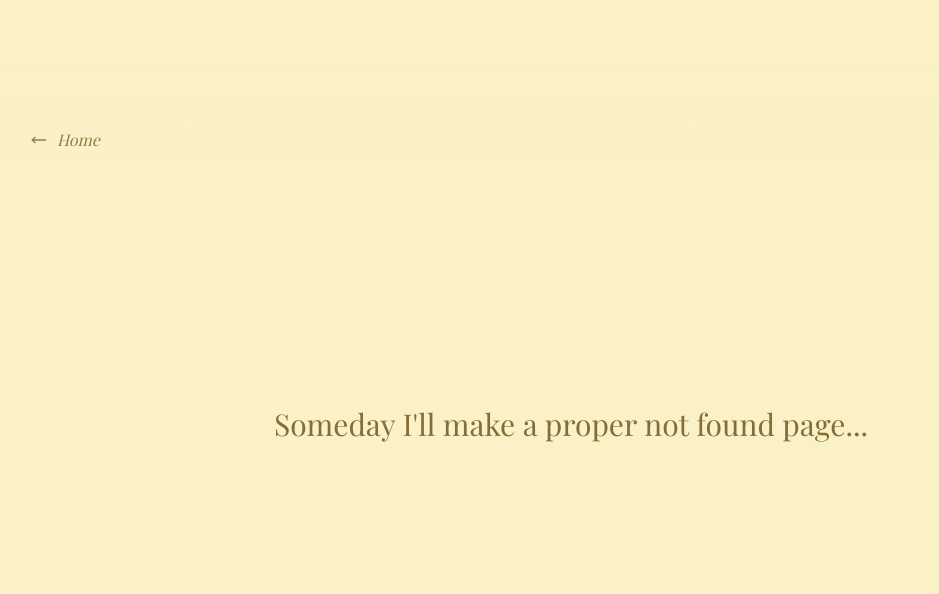
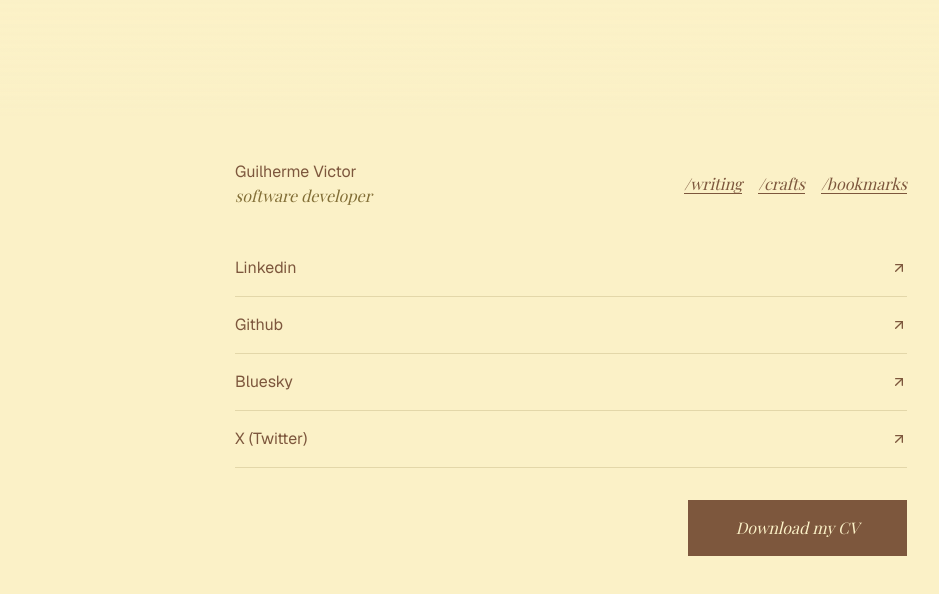
Before and after one commit to guivictorr/guilhermevictor.me, a Next.js app in the folder apps/site/: page /links in a window 1280 px wide. Before the commit this address had no page. Shown: the top 594 px of the page, without its empty margins (69-1008 px from the left). Built offline with nearby package versions, Linux system fonts and the light colour scheme; a web font is replaced by a local one.

Commit message:
feat: add /links page

```diff
--- /dev/null
+++ b/apps/site/src/app/links/page.tsx
@@ -0,0 +1,75 @@
+import { Icon } from '@/components/icon';
+import Link from 'next/link';
+
+const links = [
+  {
+    label: 'Linkedin',
+    href: 'https://linkedin.com/in/guilhermeviictor',
+  },
+  {
+    label: 'Github',
+    href: 'https://github.com/guivictorr',
+  },
+  {
+    label: 'Bluesky',
+    href: 'https://bsky.app/profile/guilhermevictor.me',
+  },
+  {
+    label: 'X (Twitter)',
+    href: 'https://x.com/oguivictor',
+  },
+];
+
+export default function Links() {
+  return (
+    <div className='max-w-2xl mt-8 mx-auto space-y-8'>
+      <header className='flex flex-col text-center md:flex-row md:text-left gap-8 items-center justify-between'>
+        <div>
+          <p className='text-primary'>Guilherme Victor</p>
+          <p className='font-serif italic'>software developer</p>
+        </div>
+
+        <nav>
+          <ul className='font-serif italic flex items-center gap-4'>
+            <li>
+              <Link href='/writing'>/writing</Link>
+            </li>
+            <li>
+              <Link href='/crafts'>/crafts</Link>
+            </li>
+            <li>
+              <Link href='/bookmarks'>/bookmarks</Link>
+            </li>
+          </ul>
+        </nav>
+      </header>
+
+      <main>
+        <ul>
+          {links.map(link => (
+            <li key={link.label} className='border-b'>
+              <Link
+                href={link.href}
+                target='_blank'
+                className='after:invisible flex items-center justify-between size-full py-4'
+              >
+                <p>{link.label}</p>
+                <Icon icon='external' />
+              </Link>
+            </li>
+          ))}
+        </ul>
+      </main>
+      <footer>
+        <Link
+          href='/cv.pdf'
+          download='Guilherme_Victor_CV.pdf'
+          target='_blank'
+          className='font-serif flex items-center justify-center ml-auto italic h-14 bg-primary text-background px-12'
+        >
+          Download my CV
+        </Link>
+      </footer>
+    </div>
+  );
+}
--- a/apps/site/src/app/page.tsx
+++ b/apps/site/src/app/page.tsx
@@ -14,7 +14,7 @@ export default async function Home() {
     <main className='flex flex-col justify-center gap-4 max-w-xl mx-auto  h-full'>
       <section
         aria-label='Information about Guilherme Victor'
-        className='flex flex-col sm:flex-row items-start pb-4 border-b border-secondary/10'
+        className='flex flex-col sm:flex-row items-start pb-4 border-b'
       >
         <div>
           <p className='leading-tight'>Guilherme Victor</p>
--- a/apps/site/src/globals.css
+++ b/apps/site/src/globals.css
@@ -38,7 +38,7 @@
     background: linear-gradient(
       180deg,
       rgb(var(--color-background)) 0%,
-      rgba(255, 255, 255, 0) 20%,
+      rgba(255, 255, 255, 0) 15%,
       rgba(255, 255, 255, 0) 50%,
       rgba(255, 255, 255, 0) 80%,
       rgb(var(--color-background)) 100%
@@ -47,7 +47,7 @@
 
 
 	* {
-		@apply focus-visible:rounded-sm focus-visible:outline-none focus-visible:ring-2 focus-visible:ring-secondary focus-visible:ring-offset-4 focus-visible:ring-offset-background;
+		@apply focus-visible:rounded-sm focus-visible:outline-none focus-visible:ring-2 focus-visible:ring-secondary focus-visible:ring-offset-4 focus-visible:ring-offset-background border-secondary/20;
 	}
 	a {
 		@apply relative w-max no-underline text-primary after:content-[''] after:absolute after:bottom-0 after:left-0 after:w-full after:h-[1px] after:bg-primary;
```
Also changed, not shown: apps/site/src/components/icon.tsx (+16 -2 lines).
